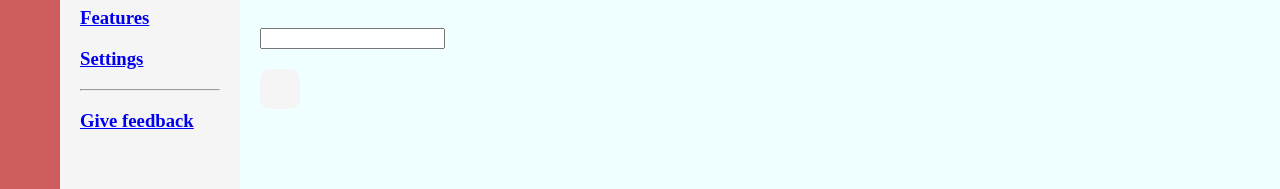
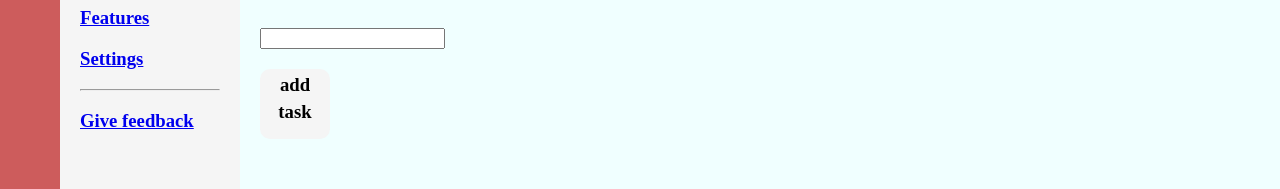
Before and after one commit to Panseung/JiraKanban_Vue, a Vue app in the folder Jira-Kanban/: page /#/board in a window 1280 px wide. Shown: the part 172-361 px from the top of the page. Built offline with nearby package versions, Linux system fonts and the light colour scheme.

Commit message:
css-fix (no calc, no vw, board items equal width)

```diff
--- a/Jira-Kanban/src/App.vue
+++ b/Jira-Kanban/src/App.vue
@@ -39,13 +39,15 @@ export default {
 
 <style lang="scss" scoped >
 #app {
-  overflow: hidden;
+  height: 100%;
+  display: grid;
+  grid-template-rows: 100px 1fr;
   .main-header{
     height: 100px;
     background-color: beige;
   }
   .app-container {
-    height: calc(100vh - 100px);
+    overflow: hidden;
     display: grid;
     grid-template-columns: minmax(0, 60px) minmax(0, 180px) minmax(0, 1fr);
     .app-firstBar {
@@ -58,9 +60,9 @@ export default {
       padding: 20px;
     }
     .app-board {
+      overflow: auto;
       grid-column: 3;
       background-color: azure;
-      overflow: auto;
     }
   }
   .black-bg {
--- a/Jira-Kanban/src/components/BoardMain.vue
+++ b/Jira-Kanban/src/components/BoardMain.vue
@@ -23,19 +23,27 @@
       <input/>
     </div>
     <div class="board-container">
-      <div v-for="( taskState, i ) in taskList" :key="i">
-        <div class="board-item">
-          <h2>{{ taskState.stateName }}: {{ taskState.stateItems.length }}</h2>
-          <div v-for="( stateItem, j ) in taskState.stateItems" :key="j"
-            class="task-box"
-            @click="onOpenContentModal( j, stateItem.content, stateItem.writer, taskState.stateName )"
-          >
+      <div
+        class="board-item"
+        @drop="onDrop( i )"
+        v-for="( taskState, i ) in taskList" :key="i"
+      >
+        <h2>{{ taskState.stateName }}: {{ taskState.stateItems.length }}</h2>
+        <div
+          v-for="( stateItem, j ) in taskState.stateItems" :key="j"
+          class="task-box"
+          @click="onOpenContentModal( j, stateItem.content, stateItem.writer, taskState.stateName )"
+          @dragstart="startDrag( j )"
+          draggable="true"
+        >
           <p class="task-content">{{ stateItem.content }}</p>
           <p class="task-writer">{{ stateItem.writer }}</p>
-          </div>
         </div>
       </div>
-      <div class="board-item-btn" @click="onShowModal"></div>
+      <div class="board-item-btn" @click="onShowModal">
+        <h3>add</h3>
+        <h3>task</h3>
+      </div>
     </div>
   </div>
 </template>
@@ -106,6 +114,12 @@ export default{
         this.taskList[2].stateItems.splice( event.contentId, 1 )
       }
       localStorage.setItem( 'myData', JSON.stringify( this.taskList ) )
+    },
+    startDrag( startIdx ) {
+      console.log(startIdx)
+    },
+    onDrop(  ) {
+      console.log
     }
   }
 }
@@ -121,13 +135,11 @@ export default{
 
   .board-container {
     display: flex;
-    height: 80%;
 
     .board-item {
       flex: 1 1;
       margin: 10px;
       background-color: beige;
-      min-height: 600px;
       padding: 10px;
       border-radius: 20px;
       .task-box {
@@ -147,12 +159,16 @@ export default{
       }
     }
     .board-item-btn {
-      flex: 0 0 40px;
+      flex: 0 0 70px;
       margin: 10px;
       background-color: whitesmoke;
-      height: 40px;
+      height: 70px;
       border-radius: 10px;
       cursor: pointer;
+      text-align: center;
+      h3 {
+        margin: 5px;
+      }
     }
   }
 }
```
